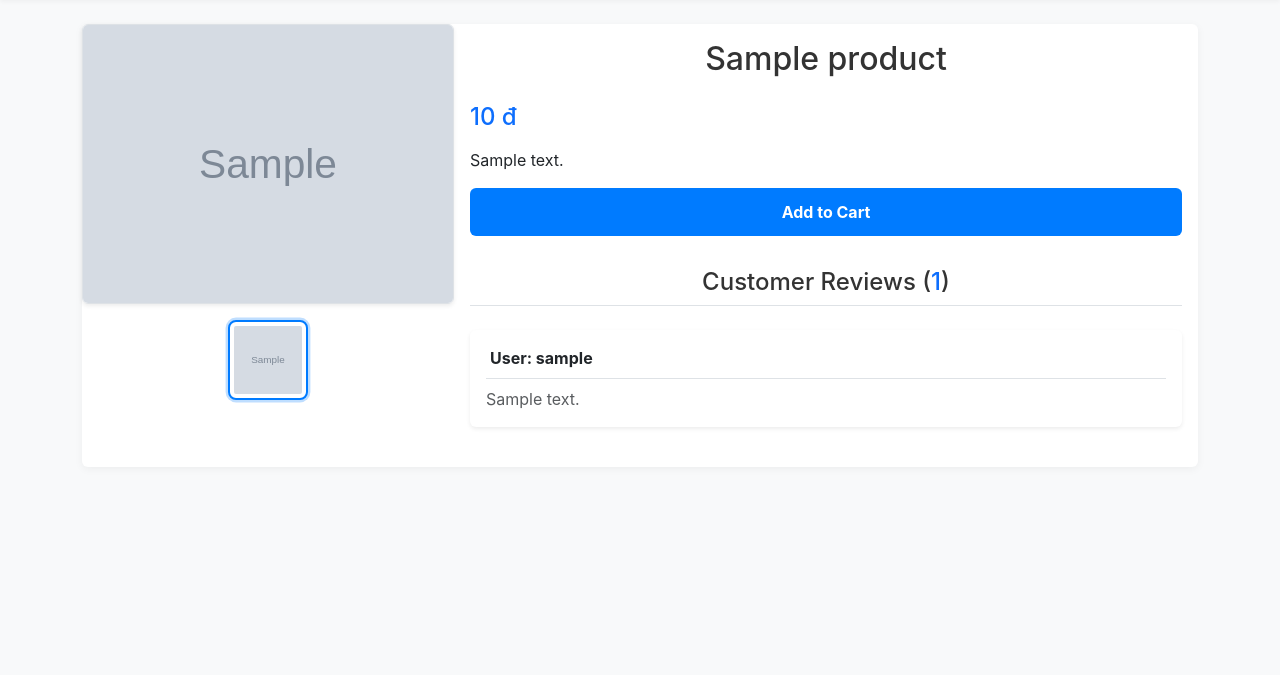
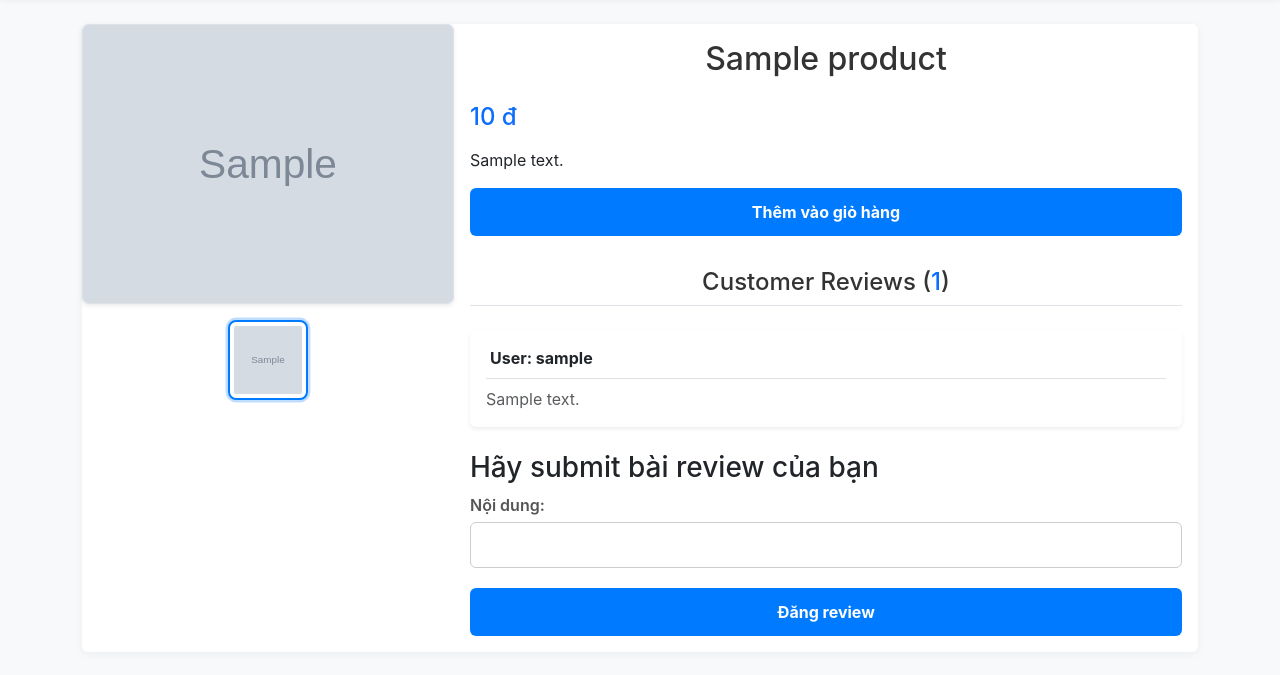
Before and after one commit to vodaiphuoc/ecomm-djan, a Django app: page /product/1/ in a window 1280 px wide. Shown: the part 76-751 px from the top of the page. Run offline with Django 4.2, Linux system fonts and the light colour scheme; a user stored in the database is signed in; tables that the repository leaves empty hold one stand-in row (values such as "Sample post"); grey boxes marked "Sample" are stand-in pictures; parts of the project's set-up code (start-up, migrations or seed data) failed here and were passed over.

Commit message:
fix related name

```diff
--- a/django-code/e_commerce/apps.py
+++ b/django-code/e_commerce/apps.py
@@ -5,5 +5,5 @@ class StoreConfig(AppConfig):
     default_auto_field = 'django.db.models.BigAutoField'
     name = 'e_commerce'
 
-    def ready(self):
-        import e_commerce.signals
+    # def ready(self):
+    #     import e_commerce.signals
--- a/django-code/e_commerce/forms.py
+++ b/django-code/e_commerce/forms.py
@@ -1,8 +1,6 @@
 from django import forms
 from django.contrib.auth.forms import UserCreationForm, UserChangeForm
-from .models import AppUser
-from .models import Order
-
+from .models import AppUser, Order, Review
 
 class AppUserCreationForm(UserCreationForm):
 
@@ -91,3 +89,17 @@ class OrderForm(forms.ModelForm):
             'phone_number': 'Số  điện thoại',
             'address': 'Địa chỉ'
         }
+
+
+class ReviewForm(forms.ModelForm):
+    class Meta:
+        model = Review
+        fields = ['content']
+
+        widgets = {
+            'content': forms.TextInput(attrs={'class': 'form-control'}),
+        }
+
+        labels = {
+            'content': 'Nội dung'
+        }
--- a/django-code/e_commerce/models.py
+++ b/django-code/e_commerce/models.py
@@ -84,7 +84,7 @@ class ProductImg(models.Model):
 
 ################## Order and Oder item ##################
 class Order(models.Model):
-    user = models.ForeignKey(AppUser, on_delete=models.CASCADE)
+    user = models.ForeignKey(AppUser, on_delete=models.CASCADE, related_name="orders")
     phone_number = models.CharField(
         max_length=20,
         validators=[
--- a/django-code/e_commerce/templates/e_commerce/product_detail.html
+++ b/django-code/e_commerce/templates/e_commerce/product_detail.html
@@ -51,7 +51,7 @@
 
                 <form method="post" action="{% url 'e_commerce:cart_add' product.id %}" class="logout-form">
                     {% csrf_token %}
-                    <button type="submit" class="btn btn-lg btn-primary mt-3">Add to Cart</button>
+                    <button type="submit" class="btn btn-lg btn-primary mt-3">Thêm vào giỏ hàng</button>
                 </form>
             </div>
 
@@ -61,6 +61,9 @@
                 </h4>
 
                 {% if user.is_authenticated %}
+                    {% comment %} for registered user {% endcomment %}
+
+                    {% comment %} loading reviews {% endcomment %}
                     {% if product.reviews.all %}
                         <div class="review-list">
 
@@ -84,21 +87,24 @@
 
                         </div>
                     {% else %}
-                        <p class="text-center text-muted py-3">No reviews yet. Be the first to share your thoughts!</p>
+                        <p class="text-center text-muted py-3">Chưa có review nào cho sản phẩm này!</p>
+                    {% endif %}
+
+                    {% comment %} load review form with condition {% endcomment %}
+                    {% if allow_to_review %}
+                        {% include "./review_form.html" %}
                     {% endif %}
 
                 {% else %}
+                {% comment %} for anonymous user {% endcomment %}
                     <div style="display: flex;justify-content: center;">
                         <a class="nav-link"
                             href="{% url 'e_commerce:login' %}?next={{ request.path }}">
-                            <u>Login</u>
+                            <u>Đăng nhập</u>
                         </a>
-                        <p class="card-text ms-1">to see full reviews of all products</p>
+                        <p class="card-text ms-1">để xem tất cả review</p>
                     </div>
                 {% endif %}
-
-
-
 
             </div>
 
--- a/django-code/e_commerce/templates/e_commerce/review_form.html
+++ b/django-code/e_commerce/templates/e_commerce/review_form.html
@@ -1,7 +1,20 @@
 <div class="review-form-container">
-    <h3>Submit Your Review</h3>
-    <form method="post" action="{% url 'submit_review' product.id %}">
+    <h3>Hãy submit bài review của bạn</h3>
+    {% comment %} <form method="post" action="{% url 'e_commerce:submit_review' product.id %}">
         {% csrf_token %}
-        {{ form.as_p }} <button type="submit">Post Review</button>
+        {{ review_form.as_p }} <button type="submit">Đăng review</button>
+    </form> {% endcomment %}
+
+    <form method="post" class="login-form" action="{% url 'e_commerce:submit_review' product.id %}">
+            {% csrf_token %}
+            {% for field in review_form %}
+                <div class="form-group">
+                    {{ field.label_tag }}
+                    {{ field }}
+                </div>
+            {% endfor %}
+
+            <button type="submit" class="btn btn-primary">Đăng review</button>
     </form>
+
 </div>
--- a/django-code/e_commerce/urls.py
+++ b/django-code/e_commerce/urls.py
@@ -14,4 +14,5 @@ urlpatterns = [
     path('cart/add/<int:product_id>/', views.cart_add, name='cart_add'),
     path('cart/remove/<int:product_id>/', views.cart_remove, name='cart_remove'),
     path('checkout/', views.checkout, name='checkout'),
+    path('submit_review/<int:product_id>/', views.submit_review, name='submit_review'),
 ]
--- a/django-code/e_commerce/views.py
+++ b/django-code/e_commerce/views.py
@@ -8,11 +8,14 @@ from django.contrib.auth.views import LoginView
 from django.core.paginator import Paginator
 from django.db.models import Q
 from django.contrib import messages
-from .models import Product, Order, OrderItem
-from .cart import Cart
-from .forms import AppUserCreationForm, OrderForm
 from django.views.decorators.cache import cache_control
 from django.db import transaction
+from urllib.parse import urlencode
+
+from .models import Product, Order, OrderItem, Review
+from .cart import Cart
+from .forms import AppUserCreationForm, OrderForm, ReviewForm
+from .utils import generate_qr_code
 
 TEMPLATE_FOLDER_NAME = 'e_commerce'
 
@@ -37,7 +40,7 @@ class CustomLoginView(UserPassesTestMixin, LoginView):
 
     def handle_no_permission(self):
         next_url = self.request.GET.get('next')
-        print('next url: ', next_url)
+
         if next_url:
             return redirect(next_url)
 
@@ -56,12 +59,26 @@ def product_list(request: HttpRequest):
     return render(request, f'{TEMPLATE_FOLDER_NAME}/product_list.html', {'page_obj': page_obj, 'query': query})
 
 @cache_control(no_cache=True, must_revalidate=True, no_store=True)
-def product_detail(request: HttpRequest, id):
+def product_detail(request: HttpRequest, id:int):
     product = get_object_or_404(
         Product.objects.prefetch_related('reviews__user'),
         id=id
     )
-    return render(request, f'{TEMPLATE_FOLDER_NAME}/product_detail.html', {'product': product})
+
+    allow_to_review: bool = Order.objects.filter(
+        user = request.user,
+        items__product=product
+    ).exists()
+
+    return render(
+        request,
+        f'{TEMPLATE_FOLDER_NAME}/product_detail.html',
+        {
+            'product': product,
+            'allow_to_review': allow_to_review,
+            'review_form': ReviewForm()
+        }
+    )
 
 @require_POST
 @login_required(login_url='/login/')
@@ -100,12 +117,10 @@ def checkout(request: HttpRequest):
                 order.total_cost = cart.get_total_price()
                 order.save()
 
-
                 order_items_to_commit = []
                 for item in cart:
                     product = item['product']
                     quantity = item['quantity']
-
 
                     # Stock check
                     if product.stock < quantity:
@@ -125,12 +140,34 @@ def checkout(request: HttpRequest):
 
                 OrderItem.objects.bulk_create(order_items_to_commit)
 
-
                 # Clear cart and success message
                 cart.clear()
                 messages.success(request, "Order created successfully! 🎉")
 
-                return render(request, f'{TEMPLATE_FOLDER_NAME}/order_created.html', {'order': order})
+                # make as success for demo purpose only
+                order.payment_status = 'SUCCESS'
+                order.save()
+
+                # fake bank account here
+                payment_info = {
+                    'acc': '000001111',
+                    'bank': 'myAppBank',
+                    'amount': order.total_cost,
+                    'orderId': order.id
+                }
+
+                payment_url = request.build_absolute_uri(f"/mobile/img?{urlencode(payment_info)}")
+                qr_data_uri = generate_qr_code(payment_url)
+
+                return render(
+                    request,
+                    f'{TEMPLATE_FOLDER_NAME}/order_created.html',
+                    {
+                        'order': order,
+                        'qr_data_uri': qr_data_uri
+                    }
+                )
+
 
         except ValueError as e:
             # Handle out-of-stock
@@ -148,3 +185,32 @@ def checkout(request: HttpRequest):
     else:
         messages.error(request, "Please correct the errors in the form.")
         return render(request, f'{TEMPLATE_FOLDER_NAME}/cart.html', {'form': form, 'cart': cart})
+
+@require_POST
+def submit_review(request: HttpRequest, product_id: int):
+    form = ReviewForm(request.POST)
+
+    if form.is_valid():
+        try:
+            with transaction.atomic():
+
+                review: Review = form.save(commit=False)
+
+                product = Product.objects.get(id = product_id)
+                review.product = product
+                review.user = request.user
+
+                review.save()
+                return redirect(f'{TEMPLATE_FOLDER_NAME}:product_detail', id=product_id)
+
+        except Product.DoesNotExist:
+            messages.error(request, "The specified product does not exist.")
+            return redirect(f'{TEMPLATE_FOLDER_NAME}:product_list')
+
+        except Exception as e:
+            messages.error(request, "An unexpected error occurred during process review.")
+            return redirect(f'{TEMPLATE_FOLDER_NAME}:product_detail', id=product_id)
+
+    else:
+        messages.error(request, "Please correct the errors in the form.")
+        return redirect(f'{TEMPLATE_FOLDER_NAME}:product_detail', id=product_id)
```
Also changed, not shown: django-code/e_commerce/templates/e_commerce/order_created.html (+9 -0 lines), django-code/e_commerce/utils.py (+38 -0 lines), django-code/e_commerce/migrations/0001_initial.py.
